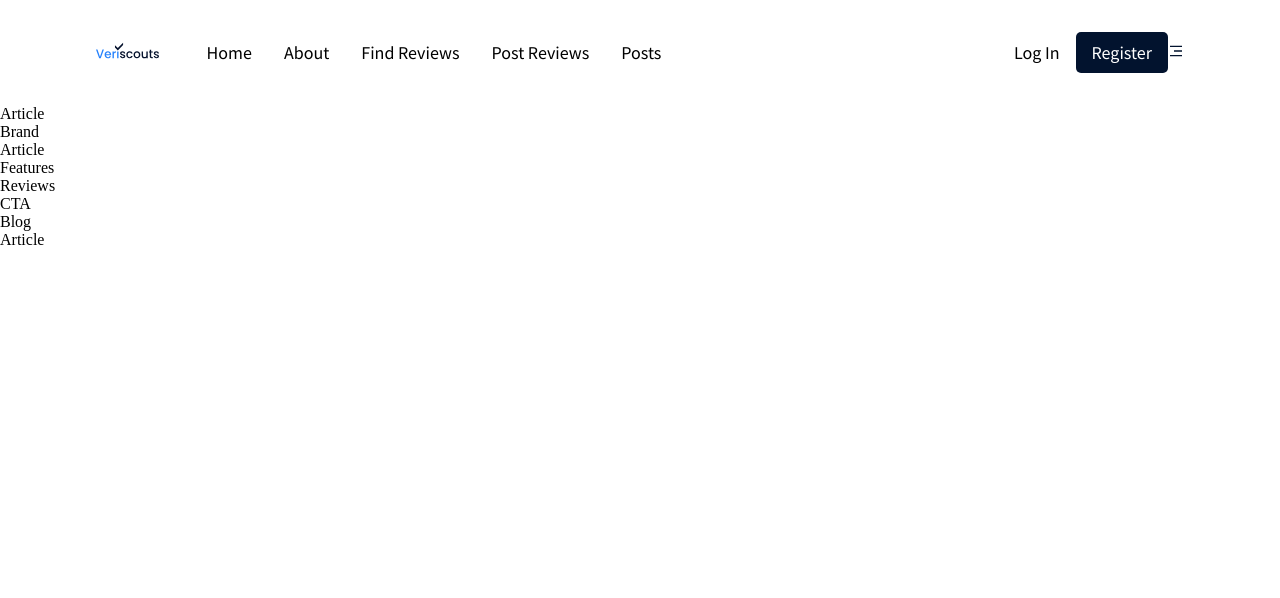
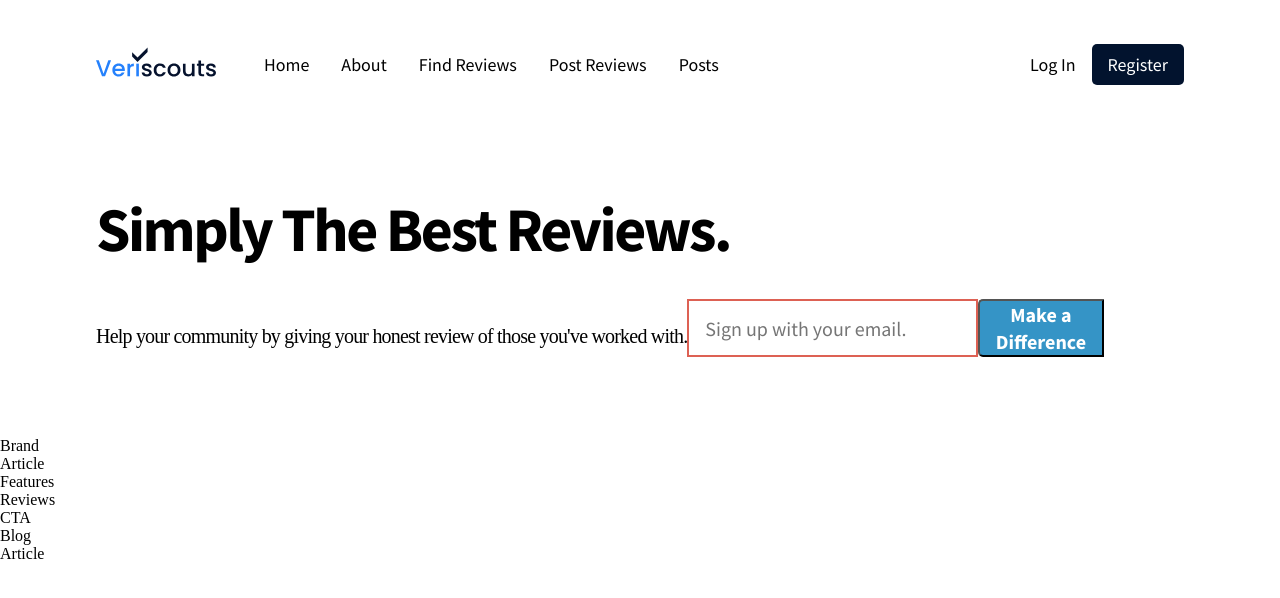
Before and after one commit to jonathancdays/veriscouts, a React (Create React App) app: page / in a window 1280 px wide. Shown: the top 598 px of the page. Built offline with nearby package versions, Linux system fonts and the light colour scheme.

Commit message:
Add in navbar and header styles to css and jsx files

```diff
--- a/src/components/navbar/navbar.css
+++ b/src/components/navbar/navbar.css
@@ -17,8 +17,8 @@
 }
 
 .navbar-links_logo img {
-  height: 30.02px;
-  width: 62.56px;
+  height: 60px;
+  width: 120px;
 }
 
 .navbar-links_container {
@@ -60,9 +60,8 @@
   padding: 0.5rem 1rem;
 }
 
-.narvbar-menu {
+.navbar-menu {
   margin-left: 1rem;
-
   display: none;
   position: relative;
 }
@@ -75,7 +74,7 @@
   align-items: flex-end;
   background: var(--color-footer);
   border-radius: 5px;
-    box-shadow: 0 0 5 rgba(0,0,0,0.2);
+  box-shadow: 0 0 5 rgba(0, 0, 0, 0.2);
   display: flex;
   flex-direction: column;
   justify-content: flex-end;
@@ -99,10 +98,33 @@
 
 @media screen and (max-width: 1050px) {
   .navbar-links_container {
-        display:none;
+    display: none;
   }
   .navbar-menu {
     display: flex;
-
   }
 }
+
+@media screen and (max-width: 700px) {
+  .navbar {
+    padding: 2rem 4rem;
+  }
+}
+
+@media screen and (max-width: 550px) {
+  .navbar {
+    padding: 2rem;
+  }
+
+  .navbar-sign {
+    display: none;
+  }
+
+  .navbar-menu_container {
+    top: 20px;
+  }
+
+  .navbar-menu_container-links-sign {
+      display: block;
+  }
+}
--- a/src/containers/header/Header.jsx
+++ b/src/containers/header/Header.jsx
@@ -1,9 +1,22 @@
 import React from 'react';
 import'./header.css';
+import landingpage from '../../assets/landingpage.JPG';
 
 const Header = () => {
   return (
-    <div>Article</div>
+    <div className="header section__padding" id="home">
+      <div className="header-content">
+        <h1>Simply The Best Reviews.</h1>
+        <div className="header-content__input">
+          <p>Help your community by giving your honest review of those you've worked with.</p>
+          <input type="email" placeholder="Sign up with your email."/>
+          <button type="button">Make a Difference</button>
+        </div>
+        <div className="header-image">
+        {/*<img src={landingpage} alt="landing-page image"/>*/}
+        </div>
+      </div>
+    </div>
   )
 }
 
--- a/src/containers/header/header.css
+++ b/src/containers/header/header.css
@@ -0,0 +1,66 @@
+.header {
+    display: flex;
+}
+
+.header-content {
+    align-items: flex-start;
+    display: flex;
+    flex-direction: column;
+    flex: 1;
+    justify-content: center;
+    margin-right: 5rem;
+}
+
+.header-content h1 {
+    font-family: var(--font-family);
+    font-size: 62px;
+    font-weight: 800px;
+    letter-spacing: -0.04em;
+    line-height: 75px;
+}
+
+.header-content p {
+    font-family: var(--color-text);
+    font-size: 20px;
+    font-style: normal;
+    font-weight: normal;
+    letter-spacing: -0.04em;
+    line-height: 27px;
+    margin-top: 1.5rem;
+}
+
+.header-content__input {
+    display: flex;
+    margin: 2rem 0 1rem;
+    width: 100%;
+}
+
+.header-content__input input {
+    background: var(--color-bg);
+    border: 2px solid var(--color-footer);
+    color: var(--color-text);
+    flex: 2;
+    font-family: var(--font-family);
+    font-size: 20px;
+    line-height: 27px;
+    min-height: 50px;
+    outline: none;
+    padding: 0 1rem;
+    width: 100%;
+}
+
+.header-content__input button {
+    background: var(--color-subtext);
+    border-radius: 5px 0px 0px 5px;
+    color: #fff;
+    cursor: pointer;
+    flex: 0.6;
+    font-family: var(--font-family);
+    font-size: 20px;
+    font-weight: bold;
+    line-height: 27px;
+    min-height: 50px;
+    outline: none;
+    padding: 0 1rem;
+    width: 100%;
+}
```
Lines whose indentation alone changed are shown as unchanged.
